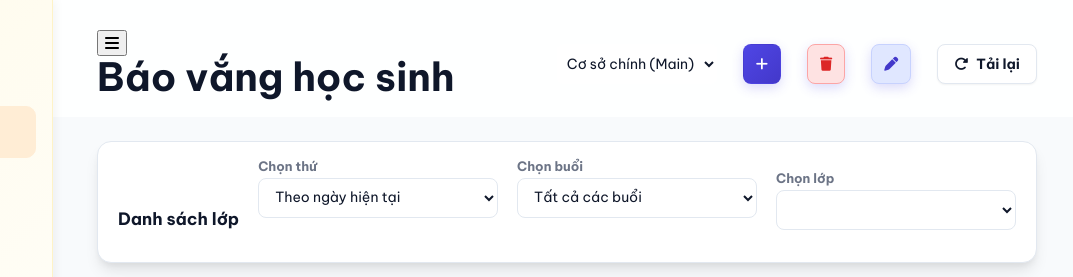
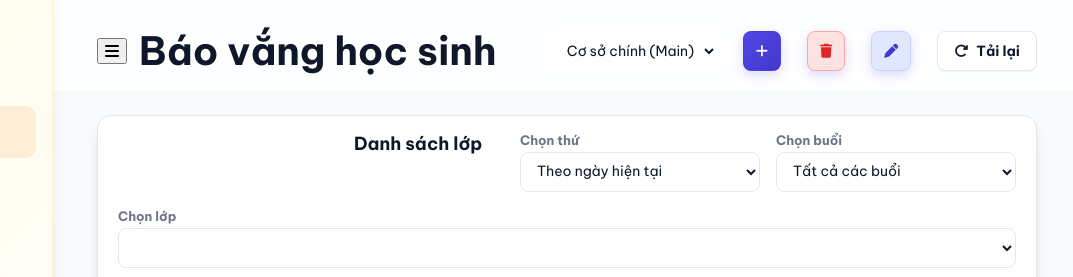
Before and after one commit to thangtienthanglong-gif/baovang, a website: page public/index.html in a window 1280 px wide. Shown: the top 277 px of the page, 207-1280 px from the left. Drawn offline with nearby package versions, Linux system fonts and the light colour scheme; no server answers; sample sign-in values are in the browser's storage.

Commit message:
UI: Refactor filter panel layout and header alignment

```diff
--- a/public/index.html
+++ b/public/index.html
@@ -95,11 +95,11 @@
 
     <div class="app-main">
       <header class="topbar">
-        <div class="title-block">
+        <div class="title-block" style="display: flex; align-items: center; gap: 12px;">
           <button class="mobile-menu-btn" type="button" aria-label="Menu" onclick="document.querySelector('.sidebar').classList.add('open'); document.querySelector('.sidebar-backdrop').classList.add('show');">
             <i class="fa-solid fa-bars"></i>
           </button>
-          <h1>Báo vắng học sinh</h1>
+          <h1 style="margin: 0;">Báo vắng học sinh</h1>
         </div>
         <div class="header-actions">
 
@@ -138,14 +138,14 @@
     <section id="absenceTab" class="tab-panel active">
       <section class="attendance-layout">
         <aside class="class-panel">
-          <div class="class-panel-header">
-            <div class="panel-heading">
-              <div>
-                <h2>Danh sách lớp</h2>
-                <span id="classCount" class="muted">0 lớp</span>
+          <div class="class-panel-header" style="display: flex; flex-direction: column; gap: 16px;">
+            <div style="display: flex; justify-content: space-between; align-items: flex-start; flex-wrap: wrap; gap: 16px;">
+              <div class="panel-heading" style="margin: 0; min-width: 150px;">
+                <h2 style="font-size: 18px; margin: 0 0 4px 0;">Danh sách lớp</h2>
+                <span id="classCount" class="muted" style="font-size: 14px;">0 lớp</span>
               </div>
-            </div>
-            <div class="field class-dropdown-field" style="margin-bottom: 12px;">
+              <div style="display: flex; gap: 16px; flex-wrap: wrap; flex: 1; justify-content: flex-end;">
+                <div class="field class-dropdown-field" style="margin: 0; flex: 1; min-width: 160px; max-width: 250px;">
                   <label for="dayDropdown">Chọn thứ</label>
                   <select id="dayDropdown">
                     <option value="ALL">Theo ngày hiện tại</option>
@@ -158,7 +158,7 @@
                     <option value="8">Chủ nhật</option>
                   </select>
                 </div>
-            <div class="field class-dropdown-field" style="margin-bottom: 12px;">
+                <div class="field class-dropdown-field" style="margin: 0; flex: 1; min-width: 160px; max-width: 250px;">
                   <label for="sessionDropdown">Chọn buổi</label>
                   <select id="sessionDropdown">
                     <option value="ALL">Tất cả các buổi</option>
@@ -167,7 +167,9 @@
                     <option value="Tối">Buổi Tối</option>
                   </select>
                 </div>
-            <div class="field class-dropdown-field">
+              </div>
+            </div>
+            <div class="field class-dropdown-field" style="margin: 0; width: 100%; max-width: none;">
               <label for="classDropdown">Chọn lớp</label>
               <select id="classDropdown"></select>
             </div>
```
Lines whose indentation alone changed are shown as unchanged.
